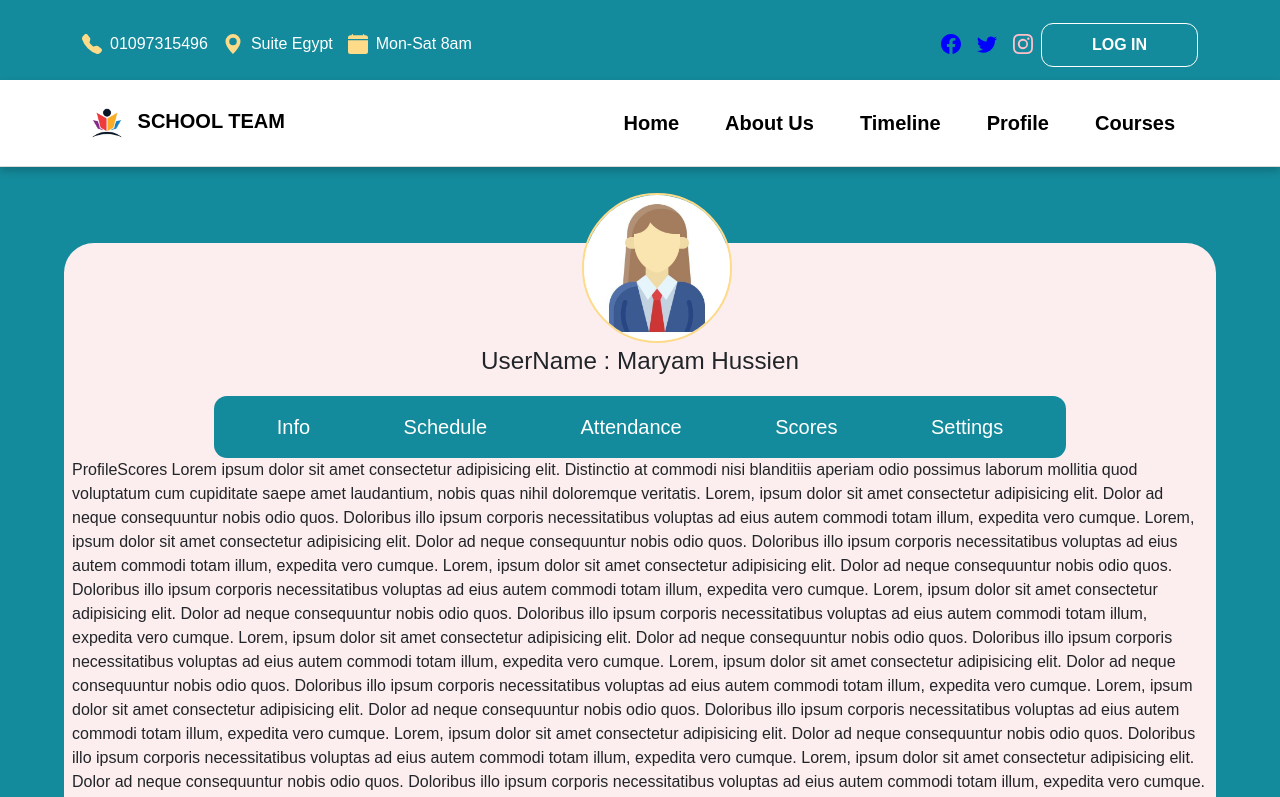
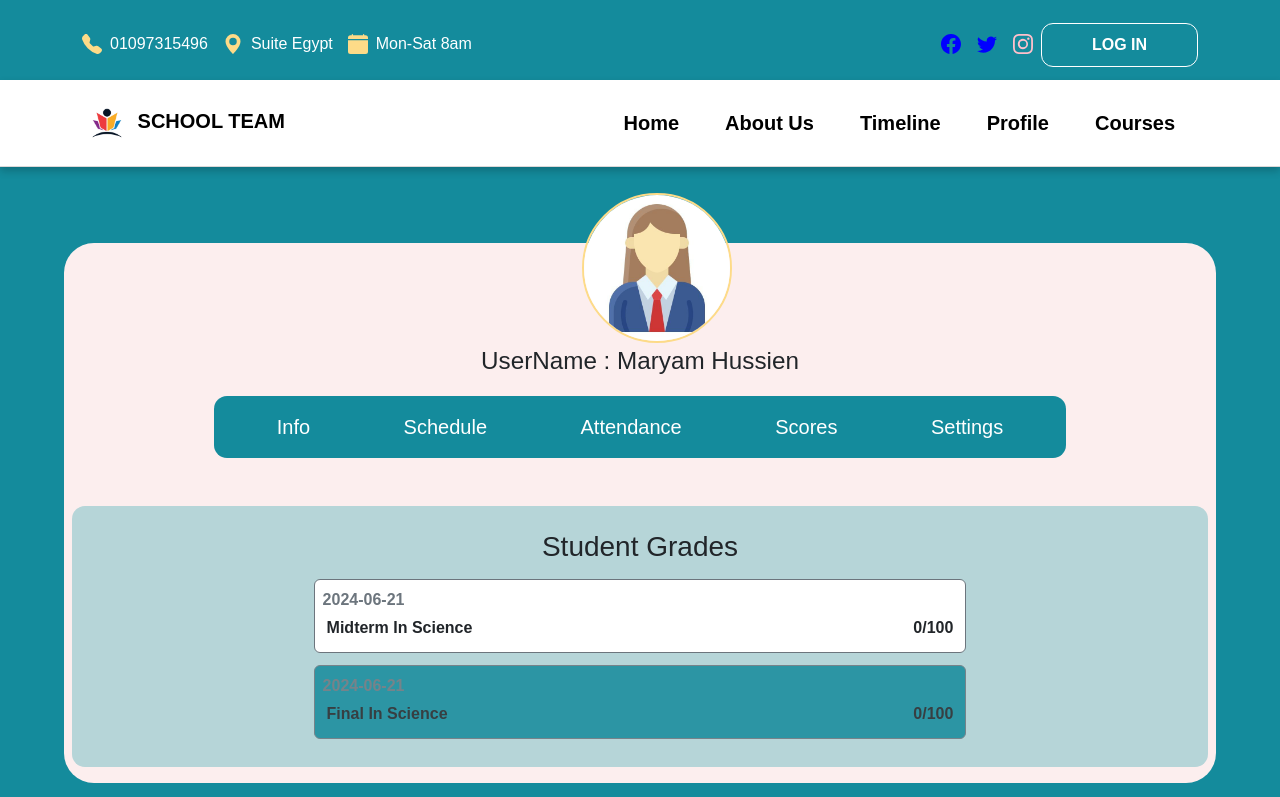
Before and after one commit to maryam-hussien/schoolManagmentSystem, a React (Vite) app in the folder FrontEnd/: page /profile/score in a window 1280 px wide. Shown: the top 797 px of the page. Built offline with nearby package versions, Linux system fonts and the light colour scheme.

Commit message:
profilescores

```diff
--- a/FrontEnd/src/Components/ProfileSchedule/profileSchedule.css
+++ b/FrontEnd/src/Components/ProfileSchedule/profileSchedule.css
@@ -2,7 +2,6 @@
   border-radius: 13px;
   background-color: #b6d5d8;
   padding: 1.5rem;
-  width: 100%;
 }
 /* Default table styling */
 table.table th, table.table td {
--- a/FrontEnd/src/Components/ProfileScores/ProfileScores.jsx
+++ b/FrontEnd/src/Components/ProfileScores/ProfileScores.jsx
@@ -1,20 +1,24 @@
+import "./profileScores.css"
 
 const ProfileScores = () => {
   return (
-    <div className="d-flex flex-wrap">ProfileScores Lorem ipsum dolor sit amet consectetur adipisicing elit. Distinctio at commodi nisi blanditiis aperiam odio possimus laborum mollitia quod voluptatum cum cupiditate saepe amet laudantium, nobis quas nihil doloremque veritatis.
-      Lorem, ipsum dolor sit amet consectetur adipisicing elit. Dolor ad neque consequuntur nobis odio quos. Doloribus illo ipsum corporis necessitatibus voluptas ad eius autem commodi totam illum, expedita vero cumque.
-      Lorem, ipsum dolor sit amet consectetur adipisicing elit. Dolor ad neque consequuntur nobis odio quos. Doloribus illo ipsum corporis necessitatibus voluptas ad eius autem commodi totam illum, expedita vero cumque.
-      Lorem, ipsum dolor sit amet consectetur adipisicing elit. Dolor ad neque consequuntur nobis odio quos. Doloribus illo ipsum corporis necessitatibus voluptas ad eius autem commodi totam illum, expedita vero cumque.
-      Lorem, ipsum dolor sit amet consectetur adipisicing elit. Dolor ad neque consequuntur nobis odio quos. Doloribus illo ipsum corporis necessitatibus voluptas ad eius autem commodi totam illum, expedita vero cumque.
-      Lorem, ipsum dolor sit amet consectetur adipisicing elit. Dolor ad neque consequuntur nobis odio quos. Doloribus illo ipsum corporis necessitatibus voluptas ad eius autem commodi totam illum, expedita vero cumque.
-      Lorem, ipsum dolor sit amet consectetur adipisicing elit. Dolor ad neque consequuntur nobis odio quos. Doloribus illo ipsum corporis necessitatibus voluptas ad eius autem commodi totam illum, expedita vero cumque.
-      Lorem, ipsum dolor sit amet consectetur adipisicing elit. Dolor ad neque consequuntur nobis odio quos. Doloribus illo ipsum corporis necessitatibus voluptas ad eius autem commodi totam illum, expedita vero cumque.
-      Lorem, ipsum dolor sit amet consectetur adipisicing elit. Dolor ad neque consequuntur nobis odio quos. Doloribus illo ipsum corporis necessitatibus voluptas ad eius autem commodi totam illum, expedita vero cumque.
-      Lorem, ipsum dolor sit amet consectetur adipisicing elit. Dolor ad neque consequuntur nobis odio quos. Doloribus illo ipsum corporis necessitatibus voluptas ad eius autem commodi totam illum, expedita vero cumque.
-      Lorem, ipsum dolor sit amet consectetur adipisicing elit. Dolor ad neque consequuntur nobis odio quos. Doloribus illo ipsum corporis necessitatibus voluptas ad eius autem commodi totam illum, expedita vero cumque.
-      Lorem, ipsum dolor sit amet consectetur adipisicing elit. Dolor ad neque consequuntur nobis odio quos. Doloribus illo ipsum corporis necessitatibus voluptas ad eius autem commodi totam illum, expedita vero cumque.
-      Lorem, ipsum dolor sit amet consectetur adipisicing elit. Dolor ad neque consequuntur nobis odio quos. Doloribus illo ipsum corporis necessitatibus voluptas ad eius autem commodi totam illum, expedita vero cumque.
- </div>
+    <div className="d-flex flex-wrap flex-column text-capitalize ProfileScores container mt-5 ">
+      <h3 className="text-center ">Student grades</h3>
+     <div className="gradeSection border border-secondary rounded-2 d-flex flex-column mx-auto my-2">
+      <div className="fw-semibold text-secondary">2024-06-21</div>
+      <div className="grades d-flex fw-bold">
+        <div className="p-1">midterm in science</div>
+        <div className="p-1">0/100</div>
+      </div>
+    </div>
+     <div className="gradeSectionn border border-secondary rounded-2 d-flex flex-column mx-auto my-1">
+      <div className="fw-semibold text-secondary">2024-06-21</div>
+      <div className="grades d-flex fw-bold">
+        <div className="p-1">final in science</div>
+        <div className="p-1">0/100</div>
+      </div>
+    </div>
+    </div>
   )
 }
 
--- /dev/null
+++ b/FrontEnd/src/Components/ProfileScores/profileScores.css
@@ -0,0 +1,23 @@
+.ProfileScores{
+  border-radius: 13px;
+  background-color: #b6d5d8;
+  padding: 1.5rem;
+  width: 100%;
+}
+.gradeSection{
+  width: 60%;
+  padding: 0.5rem;
+  justify-content: space-between;
+  background-color: white;
+}
+.gradeSectionn{
+  width: 60%;
+  padding: 0.5rem;
+  justify-content: space-between;
+  background-color: #148B9c;
+  opacity: 85%;
+}
+.grades{
+  justify-content: space-between;
+
+}
```
